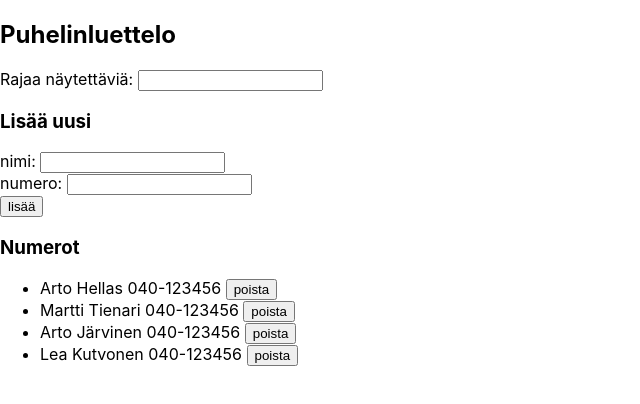
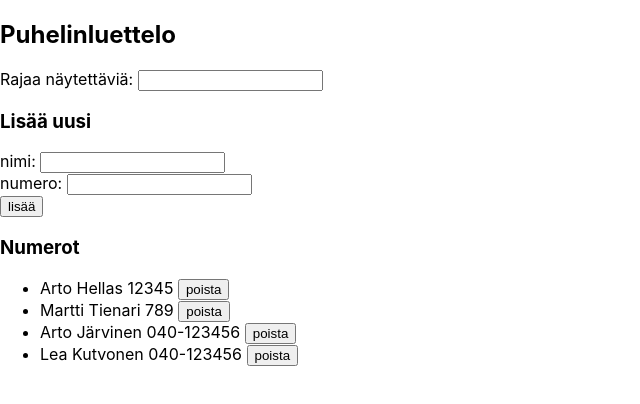
Before and after one commit to SmallHollow/fullstackopen2019, a React (Create React App) app in the folder osa2/puhelinluettelo/: page / in a window 1280 px wide. Shown: the top 404 px of the page, without its empty margins (0-640 px from the left). Built offline with nearby package versions, Linux system fonts and the light colour scheme; data requests are answered from the project's data file.

Commit message:
2.18* puhelinluettelo step10

```diff
--- a/osa2/puhelinluettelo/db.json
+++ b/osa2/puhelinluettelo/db.json
@@ -2,12 +2,12 @@
   "persons": [
     {
       "name": "Arto Hellas",
-      "number": "040-123456",
+      "number": "12345",
       "id": 1
     },
     {
       "name": "Martti Tienari",
-      "number": "040-123456",
+      "number": "789",
       "id": 2
     },
     {
--- a/osa2/puhelinluettelo/src/App.js
+++ b/osa2/puhelinluettelo/src/App.js
@@ -45,7 +45,15 @@ const App = () => {
       number: newNumber
     }
     if (nameExists(newName)) {
-      alert(`${newName} on jo luettelossa!`)
+      const result = window.confirm(`${newName} on jo luettelossa, korvataanko vanha numero uudella?`)
+      if (result) {
+        const person = persons.filter(p => p.name === newName)[0]
+        personService
+          .update(person.id, nameObject)
+          .then(updatedNumber => {
+            setPersons(persons.map(p => (p.id === person.id ? updatedNumber : p)))
+          })
+      }
     } else {
       personService
         .create(nameObject)
```
